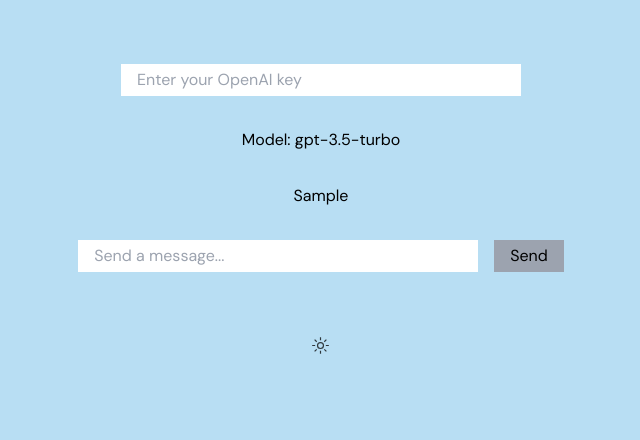
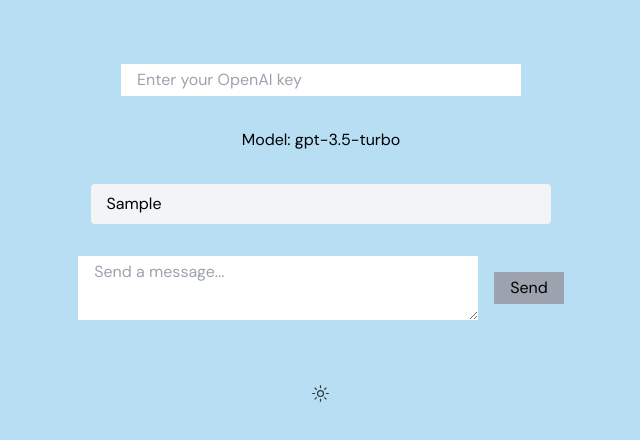
Before and after one commit to mys1024/chatgpt-with-key, a Vue app: page / in a window 1280 px wide. Both pictures are taken after typing "Sample" into the empty fields and a click on the button "Send". Shown: the top 440 px of the page, without its empty margins (319-959 px from the left). Built offline with nearby package versions, Linux system fonts and the light colour scheme; no server answers; a web font is replaced by a local one.

Commit message:
refactor: better styles

```diff
--- a/src/pages/index.vue
+++ b/src/pages/index.vue
@@ -69,26 +69,35 @@ async function send() {
     <div cursor-pointer @click="toggleModel">
       Model: {{ model }}
     </div>
-    <div space-y-4>
+    <div
+      w="full md:3/5 xl:2/5" space-y-4
+      :style="{ whiteSpace: 'pre-wrap' }"
+    >
       <div
         v-for="message, i in historyMessages" :key="i"
+        px-4 py-2 bg-gray-1 rounded
       >
         {{ message.content }}
       </div>
-      <div v-show="streaming">
+      <div
+        v-show="streaming"
+        px-4 py-2 bg-gray-1 rounded
+      >
         {{ streamingContent }}
       </div>
     </div>
     <div flex space-x-4>
-      <input
+      <textarea
         v-model="userInput"
-        w-100 px-4 py-1
+        w-100 h-16 px-4 py-1
         type="text"
         placeholder="Send a message..."
-      >
-      <button px-4 py-1 bg-gray @click="send">
-        Send
-      </button>
+      />
+      <div flex items-center>
+        <button px-4 py-1 bg-gray @click="send">
+          Send
+        </button>
+      </div>
     </div>
   </div>
 </template>
```
